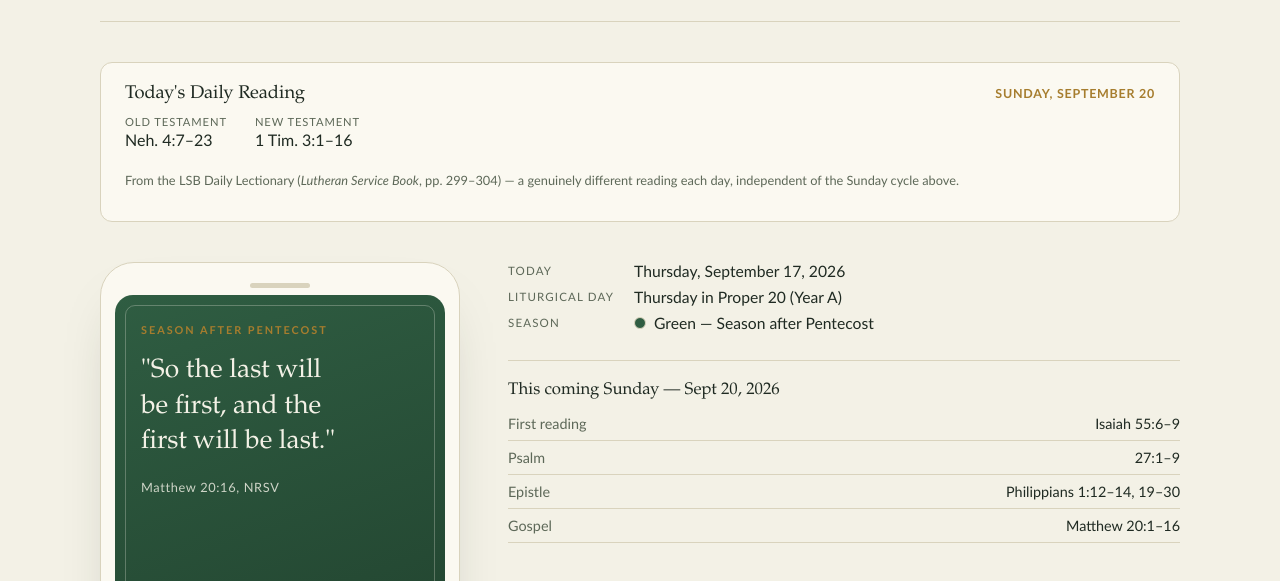
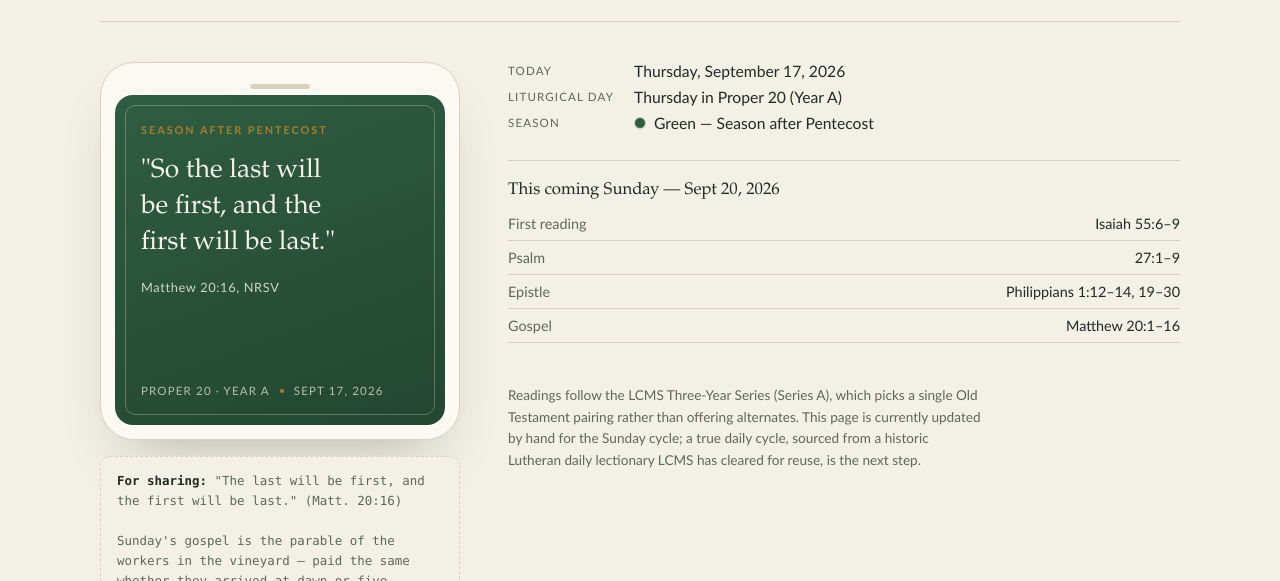
Before and after one commit to de46vil330/lectionary-devotional, a plain HTML site: page index.html in a window 1280 px wide. Shown: the part 212-793 px from the top of the page. Drawn offline with Linux system fonts and the light colour scheme.

Commit message:
Remove LSB Daily Lectionary data over reuse-permission concerns
Republishing the full compiled reading schedule of a currently-sold
CPH hymnal is a bigger reproduction of their editorial work than
citing a single day's reading, and LSB doesn't carry an explicit
permission for that the way our other sources do. Dropping this in
favor of the 1613 Magdeburg lectionary, which LCMS has explicitly
cleared for reuse. See README for details and next steps.

Co-Authored-By: Claude Sonnet 5 <noreply@anthropic.com>

```diff
--- a/daily-lectionary.js
+++ /dev/null
@@ -1,73 +0,0 @@
-// LSB (Lutheran Service Book) Daily Lectionary, "The Time of the Church" (fixed calendar dates).
-// Transcribed from Lutheran Service Book, pp. 299-304 (Concordia Publishing House).
-// Source citations only -- no CPH commentary or prose reproduced.
-// Currently covers September-October. Optional/parallel readings (printed in italic
-// in LSB, e.g. the Ezra reading alongside Nehemiah) are omitted for simplicity.
-//
-// NOTE: transcribed from a photograph of the printed page. Spot-check against the
-// physical book before treating this as final -- entries marked "verify" below are
-// the ones the transcriber was least certain of.
-var DAILY_LECTIONARY = {
-  "09-01": { ot: "1 Kings 18:1–19",              nt: "Eph. 1:1–23" },
-  "09-02": { ot: "1 Kings 18:20–40",              nt: "Eph. 2:1–22" },
-  "09-03": { ot: "1 Kings 19:1–21",               nt: "Eph. 3:1–21" },
-  "09-04": { ot: "2 Kings 2:1–18",                nt: "Eph. 4:1–24" },
-  "09-05": { ot: "2 Kings 2:19–25; 4:1–7",    nt: "Eph. 4:25—5:14" },
-  "09-06": { ot: "2 Kings 4:8–22, 32–37",     nt: "Eph. 5:15–33" },
-  "09-07": { ot: "2 Kings 4:38–53",               nt: "Eph. 6:1–24" },
-  "09-08": { ot: "2 Kings 5:9–27",                nt: "Phil. 1:1–20" },
-  "09-09": { ot: "2 Kings 6:1–23",                nt: "Phil. 1:21—2:11" },
-  "09-10": { ot: "2 Kings 9:1–13; 10:18–29",  nt: "Phil. 2:12–30" },
-  "09-11": { ot: "2 Chron. 29:1–24",              nt: "Phil. 3:1–21" },
-  "09-12": { ot: "2 Chron. 31:1–21",              nt: "Phil. 4:1–23" },
-  "09-13": { ot: "2 Chron. 32:1–22",              nt: "Col. 1:1–23" },
-  "09-14": { ot: "2 Chron. 33:1–25",              nt: "Col. 1:24—2:7" },
-  "09-15": { ot: "2 Chron. 34:1–8, 11, 14–33", nt: "Col. 2:8–23" },
-  "09-16": { ot: "2 Chron. 35:1–7, 16–25",    nt: "Col. 3:1–25" },
-  "09-17": { ot: "2 Chron. 36:1–23",              nt: "Col. 4:1–18" },
-  "09-18": { ot: "Neh. 1:1—2:10",                 nt: "1 Tim. 1:1–20" },
-  "09-19": { ot: "Neh. 2:11–20; 4:1–23",      nt: "1 Tim. 1:21—2:15" },
-  "09-20": { ot: "Neh. 4:7–23",                   nt: "1 Tim. 3:1–16" },
-  "09-21": { ot: "Neh. 5:1–16; 6:1–9, 15–16", nt: "1 Tim. 4:1–16" },
-  "09-22": { ot: "Neh. 7:1–4; 8:1–18",        nt: "1 Tim. 5:1–25" },
-  "09-23": { ot: "Neh. 9:1–21",                   nt: "1 Tim. 5:17—6:2" },
-  "09-24": { ot: "Neh. 9:22–38",                  nt: "1 Tim. 6:3–21" },
-  "09-25": { ot: "Mal. 1:1–14",                   nt: "Matt. 3:1–17" },
-  "09-26": { ot: "Mal. 2:1—3:5",                  nt: "Matt. 4:1–11" },
-  "09-27": { ot: "Mal. 3:6—4:6",                  nt: "Matt. 4:12–25" },
-  "09-28": { ot: "Deut. 1:1–18",                  nt: "Matt. 5:1–20" },
-  "09-29": { ot: "Deut. 1:19–36",                 nt: "Matt. 5:21–48" },
-  "09-30": { ot: "Deut. 1:37—2:15",               nt: "Matt. 6:1–15" },
-
-  "10-01": { ot: "Deut. 2:16–37",                 nt: "Matt. 6:16–34" },
-  "10-02": { ot: "Deut. 3:1–29",                  nt: "Matt. 7:1–12" },
-  "10-03": { ot: "Deut. 4:1–20",                  nt: "Matt. 7:13–29" },
-  "10-04": { ot: "Deut. 4:21–40",                 nt: "Matt. 8:1–17" },
-  "10-05": { ot: "Deut. 5:1–21",                  nt: "Matt. 8:18–34" },
-  "10-06": { ot: "Deut. 5:22—6:9",                nt: "Matt. 9:1–17" },
-  "10-07": { ot: "Deut. 6:10–25",                 nt: "Matt. 9:18–38" },
-  "10-08": { ot: "Deut. 7:1–19",                  nt: "Matt. 10:1–23" },
-  "10-09": { ot: "Deut. 8:1–20",                  nt: "Matt. 10:24–42" },
-  "10-10": { ot: "Deut. 9:1–22",                  nt: "Matt. 11:1–19" },
-  "10-11": { ot: "Deut. 9:23—10:22",              nt: "Matt. 11:20–30" },
-  "10-12": { ot: "Deut. 11:1–25",                 nt: "Matt. 12:1–21" },
-  "10-13": { ot: "Deut. 11:26—12:12",             nt: "Matt. 12:22–37" },
-  "10-14": { ot: "Deut. 12:13–32",                nt: "Matt. 12:38–50" },
-  "10-15": { ot: "Deut. 13:1–18",                 nt: "Matt. 13:1–23" },
-  "10-16": { ot: "Deut. 14:1–2, 22–29",      nt: "Matt. 13:24–43" }, // verify
-  "10-17": { ot: "Deut. 15:19–16:22",             nt: "Matt. 13:44–58" }, // verify
-  "10-18": { ot: "Deut. 17:1–20",                 nt: "Matt. 14:1–21" },
-  "10-19": { ot: "Deut. 18:1–22",                 nt: "Matt. 14:22–36" },
-  "10-20": { ot: "Deut. 19:1–20",                 nt: "Matt. 15:1–20" },
-  "10-21": { ot: "Deut. 20:1–20",                 nt: "Matt. 15:21–39" },
-  "10-22": { ot: "Deut. 21:1–23",                 nt: "Matt. 16:1–12" },
-  "10-23": { ot: "Deut. 24:10–25:19",             nt: "Matt. 16:13–28" }, // verify
-  "10-24": { ot: "Deut. 25:17–26:19",             nt: "Matt. 17:1–13" }, // verify
-  "10-25": { ot: "Deut. 27:1–26",                 nt: "Matt. 17:14–27" },
-  "10-26": { ot: "Deut. 28:1–22",                 nt: "Matt. 18:1–20" },
-  "10-27": { ot: "Deut. 29:1–29",                 nt: "Matt. 18:21–35" },
-  "10-28": { ot: "Deut. 30:1–20",                 nt: "Matt. 19:1–15" },
-  "10-29": { ot: "Deut. 31:1–29",                 nt: "Matt. 19:16–30" },
-  "10-30": { ot: "Deut. 31:30—32:27",             nt: "Matt. 20:1–16" },
-  "10-31": { ot: "Deut. 32:28–52",                nt: "Matt. 20:17–34" }
-};
--- a/index.html
+++ b/index.html
@@ -97,63 +97,6 @@
     font-size: 0.95rem;
     max-width: 62ch;
     line-height: 1.5;
-  }
-
-  .daily {
-    background: var(--surface);
-    border: 1px solid var(--hairline);
-    border-radius: 12px;
-    padding: 20px 24px;
-    display: flex;
-    flex-direction: column;
-    gap: 10px;
-  }
-
-  .daily-head {
-    display: flex;
-    align-items: baseline;
-    justify-content: space-between;
-    gap: 12px;
-    flex-wrap: wrap;
-  }
-
-  .daily-head h2 {
-    font-family: "Iowan Old Style", "Palatino Linotype", "Book Antiqua", Georgia, serif;
-    font-size: 1.15rem;
-    font-weight: 500;
-    margin: 0;
-  }
-
-  .daily-date {
-    font-size: 0.78rem;
-    letter-spacing: 0.06em;
-    text-transform: uppercase;
-    color: var(--gold);
-    font-weight: 600;
-  }
-
-  .daily-refs {
-    display: flex;
-    gap: 28px;
-    flex-wrap: wrap;
-  }
-
-  .daily-refs div dt {
-    font-size: 0.7rem;
-    letter-spacing: 0.08em;
-    text-transform: uppercase;
-    color: var(--muted);
-    margin: 0 0 2px;
-  }
-
-  .daily-refs div dd {
-    margin: 0;
-    font-size: 1rem;
-  }
-
-  .daily-note {
-    font-size: 0.8rem;
-    color: var(--muted);
   }
 
   .layout {
@@ -488,15 +431,6 @@
     <p>Grounded in the LCMS Three-Year Series lectionary and the Lutheran Confessions. The card below shifts color with the liturgical season automatically; right now that's green, for the Season after Pentecost.</p>
   </header>
 
-  <div class="daily" id="daily-card">
-    <div class="daily-head">
-      <h2>Today's Daily Reading</h2>
-      <span class="daily-date" id="daily-date"></span>
-    </div>
-    <div class="daily-refs" id="daily-refs"></div>
-    <p class="daily-note">From the LSB Daily Lectionary (<em>Lutheran Service Book</em>, pp. 299&ndash;304) &mdash; a genuinely different reading each day, independent of the Sunday cycle above.</p>
-  </div>
-
   <div class="layout">
     <div>
       <div class="phone">
@@ -542,7 +476,7 @@
       </div>
 
       <p class="note">
-        Readings follow the LCMS Three-Year Series (Series A), which picks a single Old Testament pairing rather than offering alternates. This page is currently updated by hand for the Sunday cycle; a true daily cycle (via the LSB Daily Lectionary) is the next step.
+        Readings follow the LCMS Three-Year Series (Series A), which picks a single Old Testament pairing rather than offering alternates. This page is currently updated by hand for the Sunday cycle; a true daily cycle, sourced from a historic Lutheran daily lectionary LCMS has cleared for reuse, is the next step.
       </p>
     </div>
   </div>
@@ -576,28 +510,6 @@
   </footer>
 </div>
 
-<script src="daily-lectionary.js"></script>
-<script>
-  (function () {
-    var dateEl = document.getElementById('daily-date');
-    var refsEl = document.getElementById('daily-refs');
-    var today = new Date();
-    var mm = String(today.getMonth() + 1).padStart(2, '0');
-    var dd = String(today.getDate()).padStart(2, '0');
-    var key = mm + '-' + dd;
-    var entry = (typeof DAILY_LECTIONARY !== 'undefined') ? DAILY_LECTIONARY[key] : null;
-
-    dateEl.textContent = today.toLocaleDateString('en-US', { weekday: 'long', month: 'long', day: 'numeric' });
-
-    if (entry) {
-      refsEl.innerHTML =
-        '<div><dt>Old Testament</dt><dd>' + entry.ot + '</dd></div>' +
-        '<div><dt>New Testament</dt><dd>' + entry.nt + '</dd></div>';
-    } else {
-      refsEl.innerHTML = '<p class="daily-note" style="margin:0;">This date isn\'t in the data yet &mdash; currently only September and October are transcribed. More months are on the way.</p>';
-    }
-  })();
-</script>
 <script>
   (function () {
     var playBtn = document.getElementById('play-btn');
```
Also changed, not shown: README.md.
